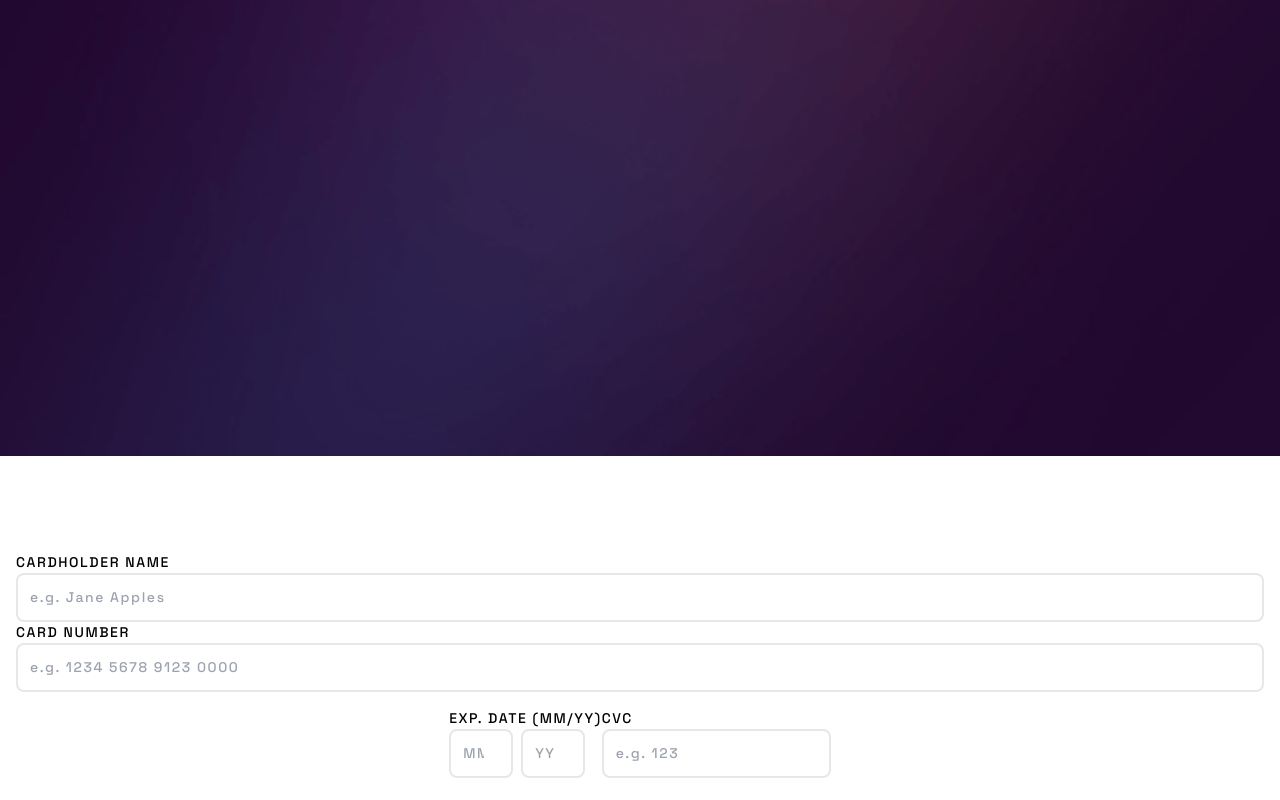
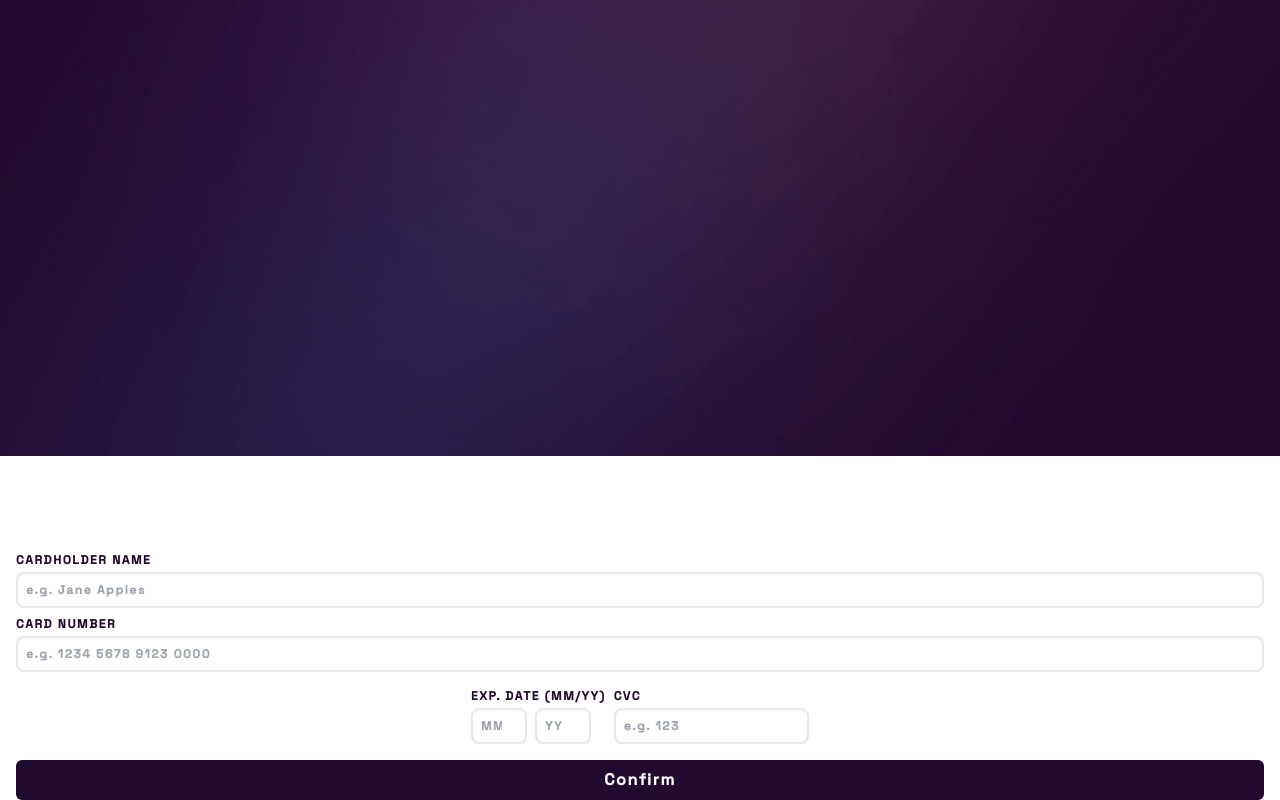
Before and after one commit to KevenDev/interactive-card-details-form-main, a React (Vite) app in the folder my-project/: page / in a window 1280 px wide. Shown: the part 363-1163 px from the top of the page. Before the commit the page ends 1141 px from the top, so only its background shows below. Built offline with nearby package versions, Linux system fonts and the light colour scheme.

Commit message:
feat: added button

```diff
--- a/my-project/src/Form.jsx
+++ b/my-project/src/Form.jsx
@@ -1,31 +1,34 @@
 export default function Form() {
   return(
-      <form className="block py-0 px-4 mt-[6rem] w-full font-spacegrotesk tracking-widest">
+      <form className="block py-0 px-4 mt-[6rem] w-full font-spacegrotesk tracking-widest text-[#21092f] font-bold">
         <div className="flex flex-col">
-            <label className="text-[0.875rem]">CARDHOLDER NAME
-              <input className="p-3 w-full border-2 border-hsl(270, 3%, 87%) rounded-lg" type="text" placeholder="e.g. Jane Apples"/>
+            <label className="text-xs">CARDHOLDER NAME
+              <input className="p-2 mt-1 w-full border-2 border-hsl(270, 3%, 87%) rounded-lg" type="text" placeholder="e.g. Jane Apples"/>
             </label>
           </div>
 
           <div className="flex flex-col">
-            <label className="text-[0.875rem]"> CARD NUMBER
-              <input className="p-3 w-full border-2 border-hsl(270, 3%, 87%) rounded-lg  font-spacegrotesk" type="number" placeholder="e.g. 1234 5678 9123 0000"/>
+            <label className="text-xs mt-2"> CARD NUMBER
+              <input className="p-2 w-full mt-1 border-2 border-hsl(270, 3%, 87%) rounded-lg  font-spacegrotesk" type="number" placeholder="e.g. 1234 5678 9123 0000"/>
             </label>
           </div>
 
           <div className="input-triple container flex w-full justify-center items-center py-0 mt-4">
-            <label className="text-[0.875rem]"> EXP. DATE (MM/YY)
+            <label className="text-xs"> EXP. DATE (MM/YY)
               <div className="flex gap-2">
-                <input className="w-16 p-3 border-2 border-hsl(270, 3%, 87%) rounded-lg" type="number" placeholder="MM"/>
-                <input className="w-16 p-3 border-2 border-hsl(270, 3%, 87%) rounded-lg" type="number" placeholder="YY" />
+                <input className="w-14 mt-1 p-2 border-2 border-hsl(270, 3%, 87%) rounded-lg" type="number" placeholder="MM"/>
+                <input className="w-14 mt-1 p-2 border-2 border-hsl(270, 3%, 87%) rounded-lg" type="number" placeholder="YY" />
               </div>
             </label>
             <div className="flex">
-              <label className="font-spacegrotesk text-[0.875rem]">CVC
-                <input className="p-3 w-full border-2 border-hsl(270, 3%, 87%) rounded-lg" type="number" placeholder="e.g. 123"/>
+              <label className="font-spacegrotesk text-xs ml-2">CVC
+                <input className="p-2 mt-1 w-full border-2 border-hsl(270, 3%, 87%) rounded-lg" type="number" placeholder="e.g. 123"/>
               </label>
               </div>
-          </div>
+            </div>
+            <div className="btn text-center mt-4 h-19 p-2 rounded-md bg-[#21092f] text-[#ffffff]">
+                <button>Confirm</button>
+            </div>
       </form>
   )
 }
```
